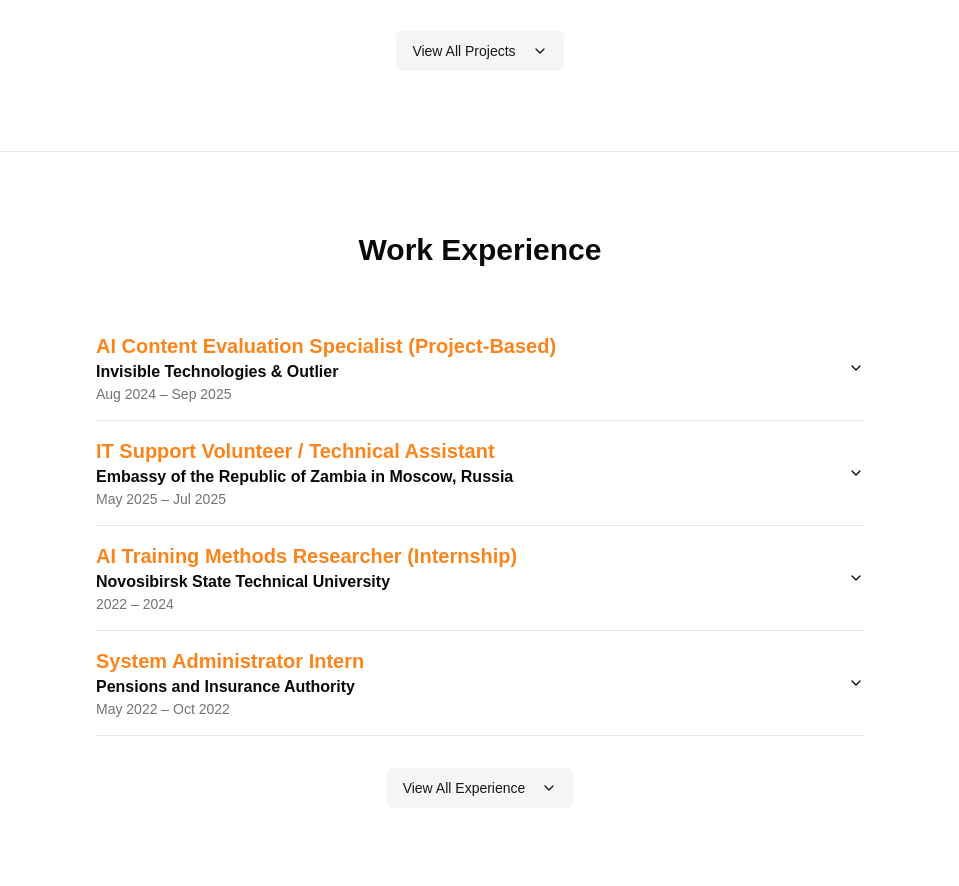
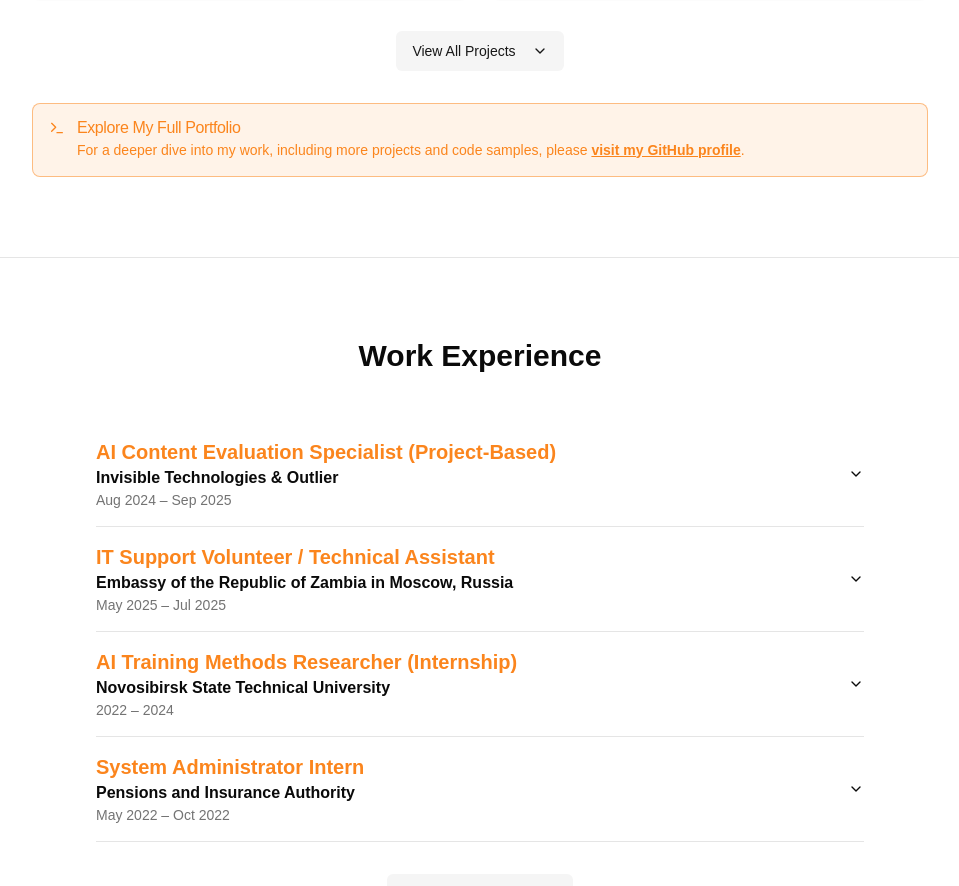
Before and after one commit to MS0C54073/muzoprof, a Next.js app: page / in a window 1280 px wide. Shown: the part 2199-3085 px from the top of the page, without its empty margins (160-1119 px from the left). Built offline with nearby package versions, Linux system fonts and the light colour scheme.

Commit message:
To the list of my Projects at the end, add an alert type thing that info

```diff
--- a/src/app/page.tsx
+++ b/src/app/page.tsx
@@ -7,9 +7,10 @@ import Link from 'next/link';
 import TranslatedText from '@/app/components/translated-text';
 import { Button } from '@/components/ui/button';
 import { SocialIcons } from '@/components/social-icons';
-import { ArrowRight, Award, BrainCircuit, Calendar, Code, Download, Eye, ExternalLink, Github, Globe, GraduationCap, Loader2, Mail, Network, Phone, Server, Shield, Smartphone, Star, Users, Check, UserCog, ChevronDown, Calculator } from 'lucide-react';
+import { ArrowRight, Award, BrainCircuit, Calendar, Code, Download, Eye, ExternalLink, Github, Globe, GraduationCap, Loader2, Mail, Network, Phone, Server, Shield, Smartphone, Star, Users, Check, UserCog, ChevronDown, Calculator, Terminal } from 'lucide-react';
 import { Card, CardContent, CardHeader, CardTitle, CardDescription } from '@/components/ui/card';
 import { Badge } from '@/components/ui/badge';
+import { Alert, AlertDescription, AlertTitle } from "@/components/ui/alert";
 import {
   Accordion,
   AccordionContent,
@@ -972,6 +973,18 @@ export default function Home() {
                   </Button>
               </div>
           )}
+          <div className="max-w-4xl mx-auto mt-8">
+            <Alert variant="accent">
+              <Terminal className="h-4 w-4" />
+              <AlertTitle><TranslatedText text="Explore My Full Portfolio" /></AlertTitle>
+              <AlertDescription>
+                <TranslatedText text="For a deeper dive into my work, including more projects and code samples, please " />
+                <a href="https://github.com/MS0C54073" target="_blank" rel="noopener noreferrer" className="font-semibold text-accent underline">
+                  <TranslatedText text="visit my GitHub profile" />
+                </a>.
+              </AlertDescription>
+            </Alert>
+          </div>
         </section>
 
         {/* Experience Section */}
```
Also changed, not shown: 1 other file (tests, documents, lock files or other folders).
